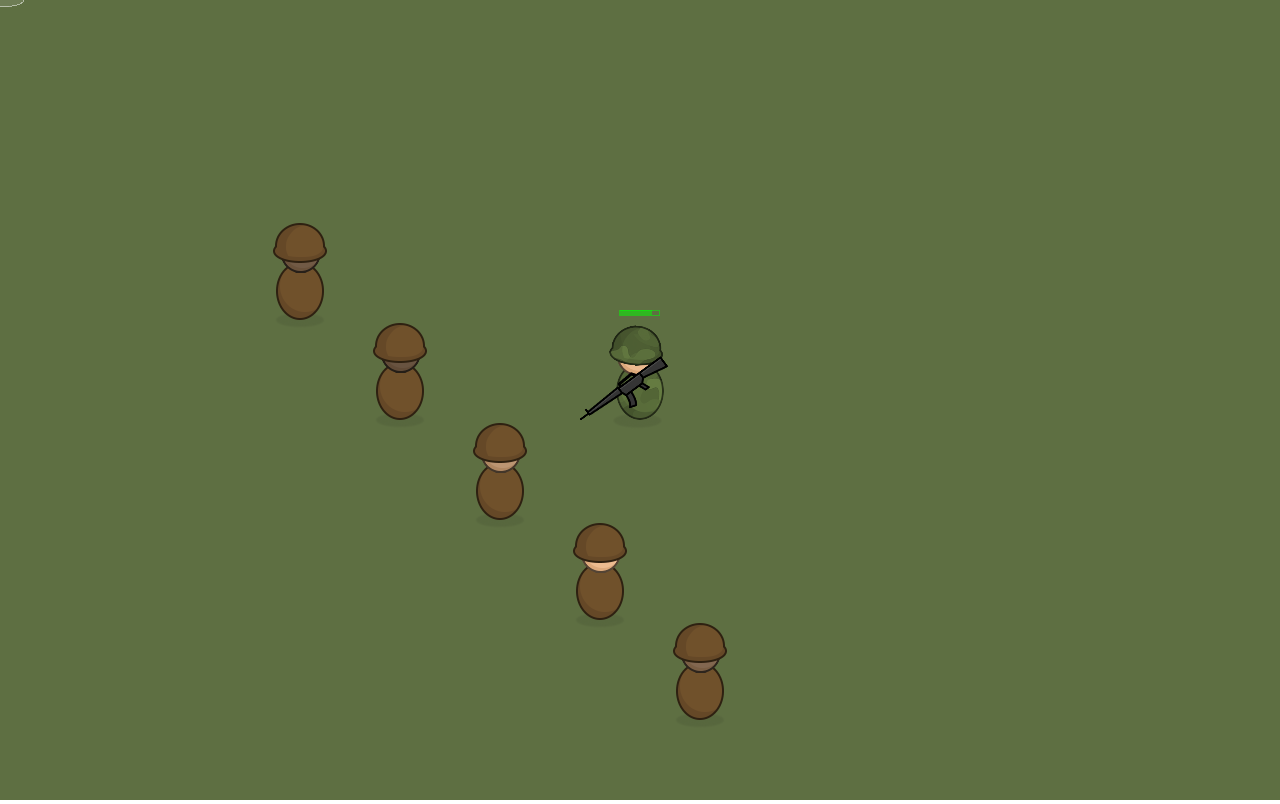
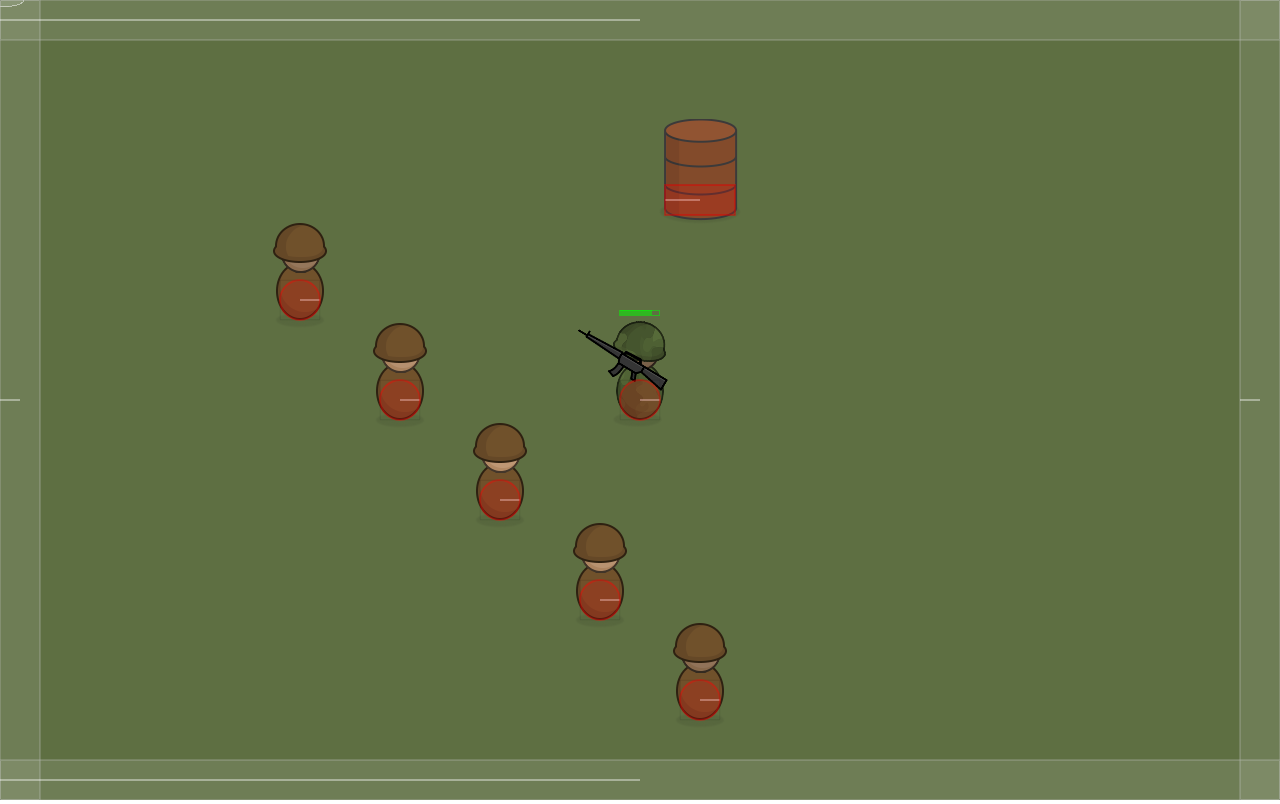
Before and after one commit to andrewjoll/shooty, a website built with Vite: page index.html in a window 1280 px wide. Built offline with nearby package versions, Linux system fonts and the light colour scheme.

Commit message:
progress

```diff
--- /dev/null
+++ b/src/EntityManager.ts
@@ -0,0 +1,62 @@
+import { Container, Point } from "pixi.js";
+import IEntity from "./entities/PhysicsEntity";
+import { Composite, Engine, Query } from "matter-js";
+import GameTime from "./GameTime";
+import Mouse from "./entities/Mouse";
+import Soldier from "./entities/Soldier";
+
+export default class EntityManager {
+  container: Container;
+  physics: Engine;
+
+  entities: Array<IEntity>;
+
+  constructor(physics: Engine) {
+    this.physics = physics;
+    this.container = new Container({ sortableChildren: true });
+    this.entities = [];
+  }
+
+  addEntity(entity: IEntity) {
+    this.entities.push(entity);
+
+    Composite.add(this.physics.world, entity.rigidBody);
+
+    this.container.addChild(entity);
+  }
+
+  update(time: GameTime, mouse: Mouse) {
+    // Sort by y-position
+    this.container.children.forEach((child) => {
+      child.zIndex = child.position.y;
+    });
+
+    this.entities.forEach((entity) => entity.update(time, mouse));
+
+    const soldier = this.entities.find((entity) => entity instanceof Soldier);
+
+    if (soldier) {
+      this.queryRay(soldier.x, soldier.y, mouse.x, mouse.y);
+    }
+  }
+
+  queryRay(x1: number, y1: number, x2: number, y2: number) {
+    const endPoint = new Point(x2, y2);
+    // const endPointProjected = endPoint.normalize();
+
+    const result = Query.ray(
+      this.physics.world.bodies,
+      { x: x1, y: y1 },
+      { x: endPoint.x, y: endPoint.y }
+    );
+
+    if (!result.length) {
+      return;
+    }
+
+    // result.forEach((collision) => {
+    //   collision.bodyA.render.fillStyle = "rgba(0, 255, 0, 0.2)";
+    //   collision.bodyB.render.fillStyle = "rgba(0, 255, 0, 0.2)";
+    // });
+  }
+}
--- /dev/null
+++ b/src/entities/Barrel.ts
@@ -0,0 +1,45 @@
+import { Bodies, Body } from "matter-js";
+import { Assets, Container, Sprite, Texture } from "pixi.js";
+
+export default class Barrel extends Container {
+  rigidBody: Body;
+
+  constructor(x: number, y: number) {
+    super();
+
+    this.position.set(x, y);
+    this.scale.set(0.5);
+
+    const barrel = new Sprite(Assets.get<Texture>("barrel-barrel"));
+    barrel.anchor.set(0.5, 1);
+
+    this.addChild(barrel);
+
+    this.rigidBody = Bodies.rectangle(x, y, 70, 30, {
+      frictionAir: 0.05,
+      density: 0.1,
+      render: {
+        fillStyle: "rgba(255, 0, 0, 0.2)",
+        strokeStyle: "rgba(255, 0, 0, 0.4)",
+        lineWidth: 2,
+      },
+    });
+
+    this.setPosition(x, y);
+  }
+
+  update() {
+    this.position.set(
+      this.rigidBody.position.x,
+      this.rigidBody.position.y + 25
+    );
+  }
+
+  setPosition(x: number, y: number) {
+    Body.setPosition(this.rigidBody, { x, y });
+  }
+
+  static assetBundle() {
+    return [{ alias: "barrel", src: "./assets/Barrel.png" }];
+  }
+}
--- /dev/null
+++ b/src/entities/Emitter.ts
@@ -0,0 +1 @@
+export default class Emitter extends Container {}
--- a/src/entities/Mouse.ts
+++ b/src/entities/Mouse.ts
@@ -1,19 +1,65 @@
 import { Container, Graphics } from "pixi.js";
 
+enum CursorState {
+  Move = "move",
+  Attack = "attack",
+}
+
 export default class Mouse extends Container {
+  graphics: Graphics;
+  state: CursorState;
+
   constructor() {
     super();
 
-    const graphics = new Graphics();
-    graphics.ellipse(0, 0, 24, 7);
-    graphics.fill("rgba(255, 255, 255, 0.1)");
-    graphics.stroke("rgba(255, 255, 255, 0.5)");
+    this.state = CursorState.Move;
 
-    this.addChild(graphics);
+    this.graphics = new Graphics();
+    this.addChild(this.graphics);
 
     window.addEventListener("mousemove", (event) => {
       this.position.set(event.clientX, event.clientY);
     });
+
+    document.addEventListener("keydown", (event) => {
+      if (event.code === "Space") {
+        this.setState(CursorState.Attack);
+      }
+    });
+
+    document.addEventListener("keyup", () => {
+      this.setState(CursorState.Move);
+    });
+
+    this.drawCursor();
+  }
+
+  setState(newState: CursorState) {
+    console.log("setState", newState);
+
+    if (newState != this.state) {
+      this.state = newState;
+
+      this.drawCursor();
+    }
+  }
+
+  drawCursor() {
+    this.graphics.clear();
+
+    switch (this.state) {
+      case CursorState.Attack:
+        this.graphics.ellipse(0, 0, 48, 14);
+        this.graphics.fill("rgba(255, 0, 0, 0.1)");
+        this.graphics.stroke({ color: "rgba(255, 0, 0, 0.5)", width: 3 });
+        break;
+
+      case CursorState.Move:
+        this.graphics.ellipse(0, 0, 24, 7);
+        this.graphics.fill("rgba(255, 255, 255, 0.1)");
+        this.graphics.stroke({ color: "rgba(255, 255, 255, 0.5)", width: 1 });
+        break;
+    }
   }
 
   static assetBundle() {
--- a/src/entities/PhysicsEntity.ts
+++ b/src/entities/PhysicsEntity.ts
@@ -1,7 +1,13 @@
 import { Bodies, Body } from "matter-js";
 import { Container } from "pixi.js";
+import GameTime from "../GameTime";
+import Mouse from "./Mouse";
 
-export default class PhysicsEntity extends Container {
+interface IEntity {
+  update(time: GameTime, mouse: Mouse): void;
+}
+
+export default class PhysicsEntity extends Container implements IEntity {
   rigidBody: Body;
 
   constructor(x: number, y: number) {
@@ -21,4 +27,6 @@ export default class PhysicsEntity extends Container {
   setPosition(x: number, y: number) {
     Body.setPosition(this.rigidBody, { x, y });
   }
+
+  update(time: GameTime, mouse: Mouse) {}
 }
--- a/src/entities/Soldier.ts
+++ b/src/entities/Soldier.ts
@@ -4,6 +4,7 @@ import PhysicsEntity from "./PhysicsEntity";
 import GameTime from "../GameTime";
 import Enemy from "./Enemy";
 import HealthBar from "./HealthBar";
+import Mouse from "./Mouse";
 
 class Head extends Container {
   helmetContainer: Container;
@@ -188,17 +189,9 @@ export default class Soldier extends PhysicsEntity {
     );
   }
 
-  updateAnimation(time: GameTime) {
-    if (!this.activeEnemy) {
-      return;
-    }
-
-    const dx = this.activeEnemy.x - this.position.x;
-    const dy =
-      this.activeEnemy.y -
-      this.activeEnemy.height * 0.3 -
-      this.position.y +
-      70 * this.worldScale;
+  updateAnimation(time: GameTime, mouse: Mouse) {
+    const dx = mouse.x - this.position.x;
+    const dy = mouse.y - this.position.y + 70 * this.worldScale;
     const angleToMouse = Math.atan2(dy, dx);
 
     // Gun
@@ -251,40 +244,12 @@ export default class Soldier extends PhysicsEntity {
     this.shadow.position.set(this.head.position.x * 0.5, headMoveY * 0.25);
   }
 
-  findEnemy(entities: Container) {
-    if (!entities.children.length) {
-      return;
-    }
-
-    let closestDistance = Number.MAX_VALUE;
-
-    for (let i = 0; i < entities.children.length; i++) {
-      if (!(entities.children[i] instanceof Enemy)) {
-        continue;
-      }
-
-      const direction = new Point(
-        entities.children[i].position.x - this.position.x,
-        entities.children[i].position.y - this.position.y
-      );
-
-      const distance = Math.sqrt(
-        direction.x * direction.x + direction.y * direction.y
-      );
-
-      if (distance < closestDistance) {
-        closestDistance = distance;
-        this.activeEnemy = entities.children[i] as Enemy;
-      }
-    }
-  }
-
-  update(time: GameTime, entities: Container) {
+  update(time: GameTime, mouse: Mouse) {
     this.updatePosition(time);
 
-    this.findEnemy(entities);
+    // this.findEnemy(entities);
 
-    this.updateAnimation(time);
+    this.updateAnimation(time, mouse);
   }
 
   static assetBundle() {
--- a/src/main.ts
+++ b/src/main.ts
@@ -1,11 +1,14 @@
 import "./style.css";
 import { Application, Assets, Container, Point } from "pixi.js";
+import "pixi.js/math-extras";
 import Soldier from "./entities/Soldier";
 import Mouse from "./entities/Mouse";
 import { Bodies, Composite, Engine, Render } from "matter-js";
 import GameTime from "./GameTime";
 import Enemy from "./entities/Enemy";
 import { initDebugGraphics } from "./DebugGraphics";
+import Barrel from "./entities/Barrel";
+import EntityManager from "./EntityManager";
 
 const mouse = new Mouse();
 
@@ -44,6 +47,8 @@ const render = Render.create({
   },
 });
 
+const entityManager = new EntityManager(engine);
+
 render.canvas.classList.add("matter");
 
 const wallWidth = 40;
@@ -54,6 +59,9 @@ const leftWall = Bodies.rectangle(
   wallWidth,
   window.innerHeight,
   {
+    collisionFilter: {
+      group: -1,
+    },
     isStatic: true,
     render: {
       fillStyle: "rgba(255, 255, 255, 0.1)",
@@ -69,6 +77,9 @@ const rightWall = Bodies.rectangle(
   wallWidth,
   window.innerHeight,
   {
+    collisionFilter: {
+      group: -1,
+    },
     isStatic: true,
     render: {
       fillStyle: "rgba(255, 255, 255, 0.1)",
@@ -84,6 +95,9 @@ const topWall = Bodies.rectangle(
   window.innerWidth,
   wallWidth,
   {
+    collisionFilter: {
+      group: -1,
+    },
     isStatic: true,
     render: {
       fillStyle: "rgba(255, 255, 255, 0.1)",
@@ -99,6 +113,9 @@ const bottomWall = Bodies.rectangle(
   window.innerWidth,
   wallWidth,
   {
+    collisionFilter: {
+      group: -1,
+    },
     isStatic: true,
     render: {
       fillStyle: "rgba(255, 255, 255, 0.1)",
@@ -115,40 +132,33 @@ Composite.add(engine.world, [leftWall, rightWall, topWall, bottomWall]);
 
 Assets.addBundle("soldier", Soldier.assetBundle());
 Assets.addBundle("mouse", Mouse.assetBundle());
+Assets.addBundle("barrel", Barrel.assetBundle());
 
 await Assets.loadBundle("mouse");
 await Assets.loadBundle("soldier");
-
-// Then adding the application's canvas to the DOM body.
+await Assets.loadBundle("barrel");
 
 document.body.appendChild(app.canvas);
 
 const layerGround = new Container();
-const layerEntities = new Container();
 const layerDebug = new Container();
 
 initDebugGraphics(layerDebug);
 
-const enemies: Array<Enemy> = [];
-
 const soldier = new Soldier(window.innerWidth / 2, window.innerHeight / 2);
+const barrel = new Barrel(700, 200);
 
 layerGround.addChild(mouse);
-layerEntities.addChild(soldier);
-layerEntities.sortableChildren = true;
 
-app.stage.addChild(layerGround, layerEntities, layerDebug);
+entityManager.addEntity(soldier);
+entityManager.addEntity(barrel);
 
-Composite.add(engine.world, [soldier.rigidBody]);
+app.stage.addChild(layerGround, entityManager.container, layerDebug);
 
 for (let i = 0; i < 5; i++) {
   const enemy = new Enemy(300 + i * 100, 300 + i * 100);
 
-  layerEntities.addChild(enemy);
-
-  enemies.push(enemy);
-
-  Composite.add(engine.world, enemy.rigidBody);
+  entityManager.addEntity(enemy);
 }
 
 const gameTime = new GameTime();
@@ -156,13 +166,9 @@ const gameTime = new GameTime();
 gameTime.onTick((time) => {
   Engine.update(engine, time.deltaMs);
 
-  soldier.update(time, layerEntities);
+  entityManager.update(time, mouse);
 
-  enemies.forEach((enemy) => enemy.update(time));
-
-  layerEntities.children.forEach((child) => {
-    child.zIndex = child.position.y;
-  });
+  barrel.update();
 });
 
 window.addEventListener("click", (event) => {
--- a/src/style.css
+++ b/src/style.css
@@ -1,5 +1,6 @@
 body {
     margin: 0;
+    overflow: hidden;
 }
 
 canvas {
@@ -13,6 +14,6 @@ canvas {
     top: 0;
     left: 0;
     z-index: 10;
-    opacity: 0;
+    opacity: 1;
     pointer-events: none;
 }
```
Also changed, not shown: public/assets/Barrel.png (added).
